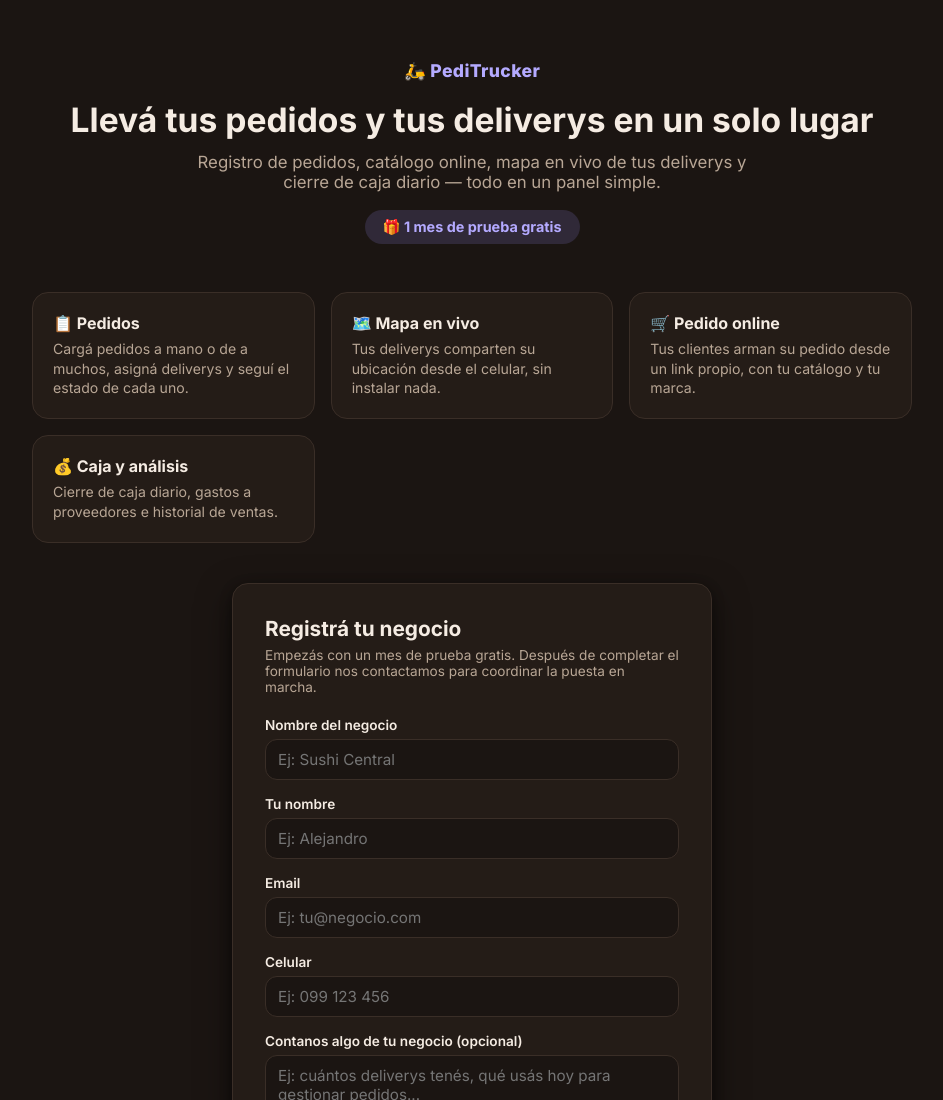
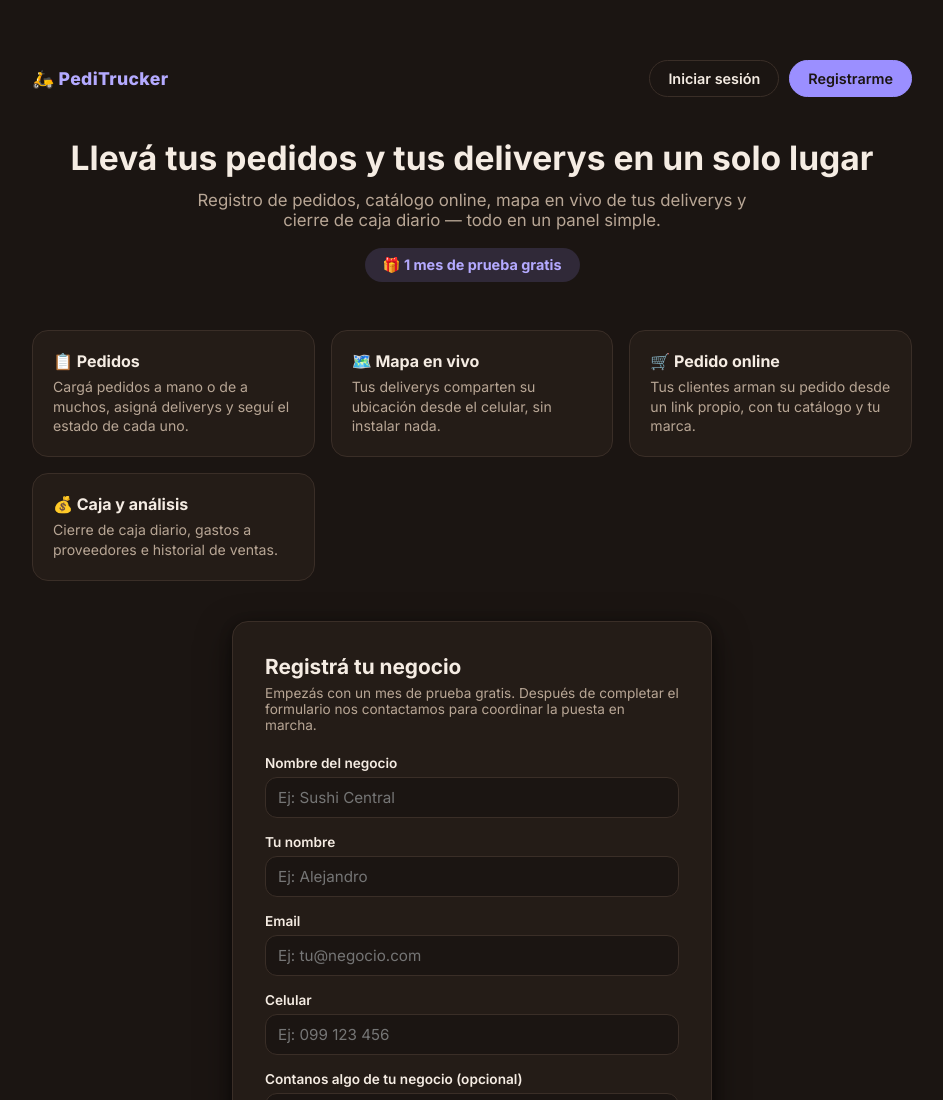
Before and after one commit to AleGPDEV/peditrucker, a website: page public/index.html in a window 1280 px wide. Shown: the top 1100 px of the page, without its empty margins (168-1111 px from the left). Drawn offline with Linux system fonts and the light colour scheme.

Commit message:
Agrega "Iniciar sesion" / "Registrarme" a la barra superior
"Registrarme" baja al formulario que ya existia. "Iniciar sesion"
por ahora apunta a la unica instancia real que hay (la demo del
template) -- con mas de un cliente esto necesita resolverse por
negocio, queda comentado en el HTML.

```diff
--- a/public/index.html
+++ b/public/index.html
@@ -10,8 +10,20 @@
 </head>
 <body>
   <div class="wrap">
+    <nav class="topnav">
+      <div class="brand">🛵 PediTrucker</div>
+      <div class="topnav-actions">
+        <!-- Cada negocio tiene su propia instancia separada (ver README) --
+             no hay todavía un login central único. Por ahora apunta a la
+             única instancia real que existe (la demo del template);
+             cuando haya más de un cliente, esto tiene que resolverse por
+             negocio (ej. pedirle el nombre/subdominio antes de mandarlo a
+             su login), no queda bien resuelto con un solo link fijo. -->
+        <a class="topnav-link" href="https://delivery-tracker-template.onrender.com/login.html" target="_blank" rel="noopener">Iniciar sesión</a>
+        <a class="topnav-link primary" href="#signup-form-wrap">Registrarme</a>
+      </div>
+    </nav>
     <header>
-      <div class="brand">🛵 PediTrucker</div>
       <h1>Llevá tus pedidos y tus deliverys en un solo lugar</h1>
       <p class="subtitle">Registro de pedidos, catálogo online, mapa en vivo de tus deliverys y cierre de caja diario — todo en un panel simple.</p>
       <span class="trial-badge">🎁 1 mes de prueba gratis</span>
--- a/public/style.css
+++ b/public/style.css
@@ -29,6 +29,37 @@ body {
   padding: 60px 20px 80px;
 }
 
+.topnav {
+  display: flex;
+  align-items: center;
+  justify-content: space-between;
+  flex-wrap: wrap;
+  gap: 16px;
+  margin-bottom: 40px;
+}
+
+.topnav-actions {
+  display: flex;
+  align-items: center;
+  gap: 10px;
+}
+
+.topnav-link {
+  color: var(--text);
+  text-decoration: none;
+  font-weight: 600;
+  font-size: 0.9rem;
+  padding: 9px 18px;
+  border-radius: var(--radius-pill);
+  border: 1px solid var(--border);
+}
+
+.topnav-link.primary {
+  background: var(--primary);
+  color: #1B1512;
+  border-color: var(--primary);
+}
+
 header {
   text-align: center;
   margin-bottom: 48px;
@@ -39,7 +70,6 @@ header {
   font-size: 1.1rem;
   letter-spacing: 0.02em;
   color: var(--primary-dark);
-  margin-bottom: 18px;
 }
 
 h1 {
```
